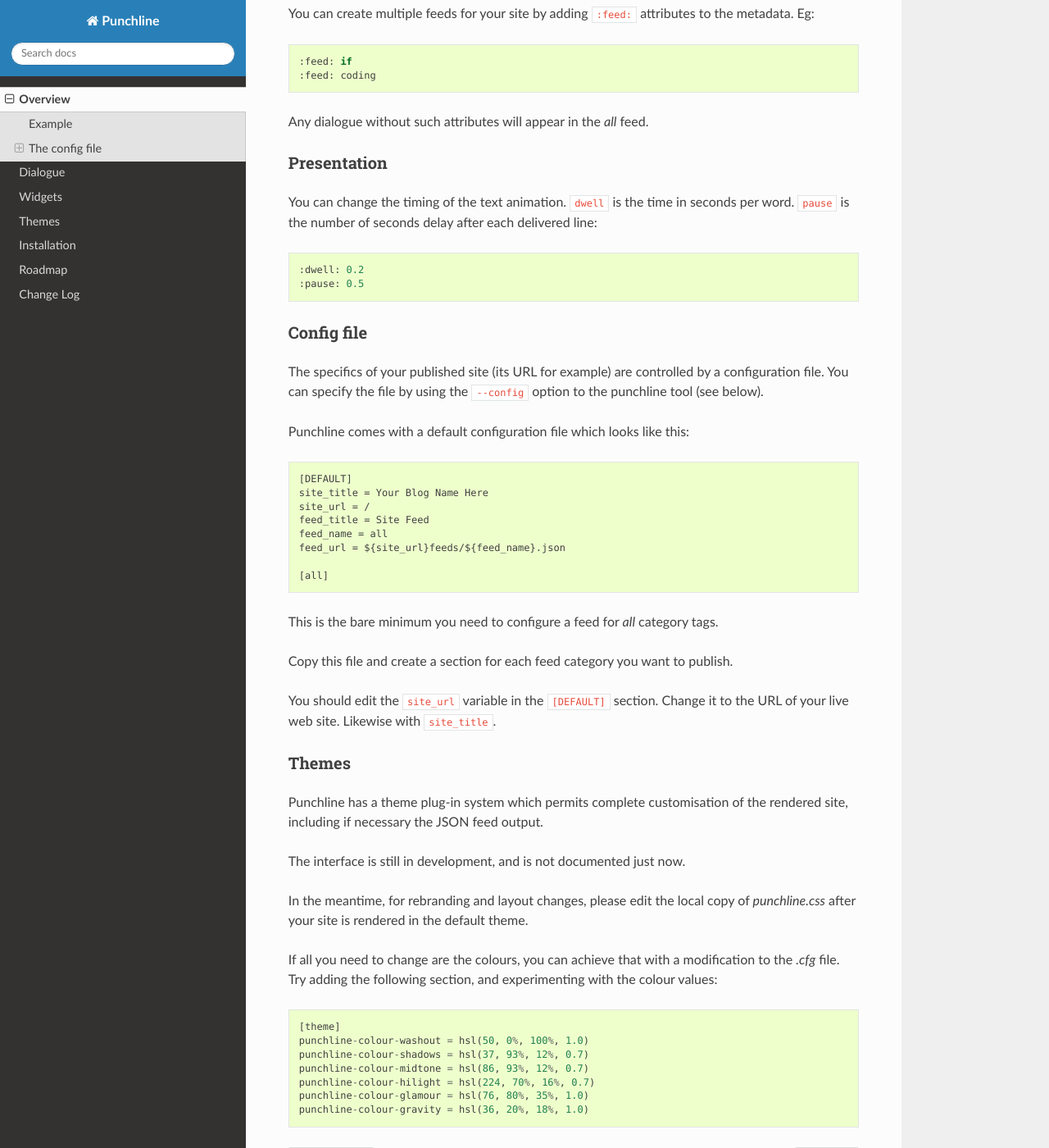
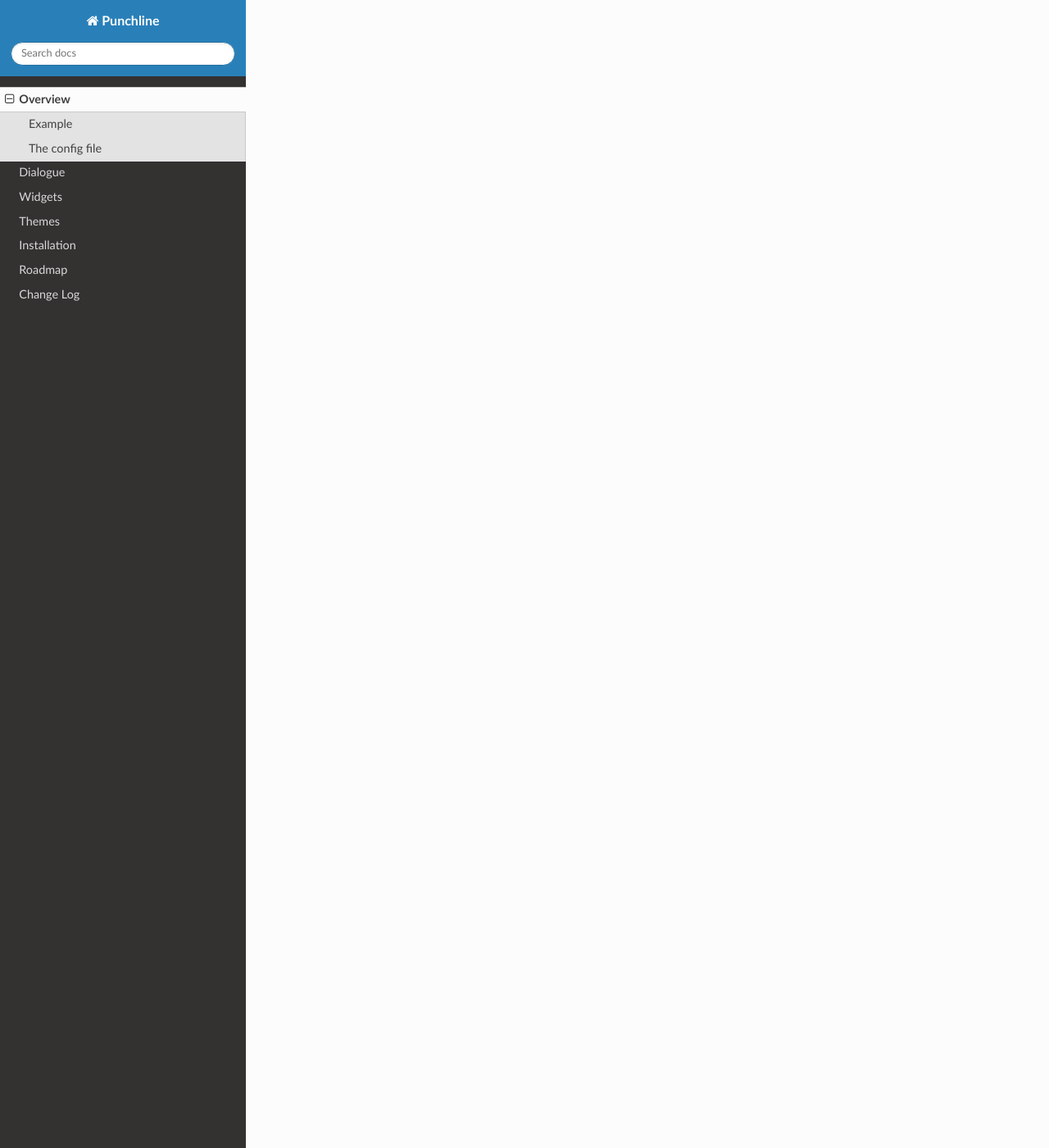
Before and after one commit to tundish/turberfield-punchline, a Sphinx documentation site: the page built from turberfield/punchline/doc/intro.rst, in a window 1280 px wide and 1400 px high, scrolled down 2126 px. Shown: the whole window at 82% size. Built offline with Sphinx 7.4.7 and the Read the Docs theme 2.0.0, drawn with Linux system fonts in a browser that asks for light colours; some of the changed text lies outside the part shown.

```diff
--- a/turberfield/punchline/doc/intro.rst
+++ b/turberfield/punchline/doc/intro.rst
@@ -69,99 +69,4 @@ Copy this file and create a section for each feed category you want to publish.
 You should edit the ``site_url`` variable in the ``[DEFAULT]`` section.
 Change it to the URL of your live web site. Likewise with ``site_title``.
 
-Releasing content
------------------
-
-You can use metadata to control when pages are published. Four fields are available for that.
-All are optional. All accept a date or timestamp string:
-
-made_at:
-    Captures the time you created the entry, eg: ``:made_at: 2020-08-29 14:16``
-
-edit_at:
-    Captures the time you last changed the entry, eg: ``:edit_at: 2020-08-29 10:03:22``
-
-view_at:
-    Specifies when you first want the entry to be seen, eg: ``:view_at: 2020-09-01``
-
-drop_at:
-    Specifies when you want the entry to be withdrawn, eg: ``:drop_at: 2020-09-30``
-
-
-Tags
-----
-
-You can use metadata to tag dialogue with whatever keywords you wish. You can add as many tags as you like
-to the metadata, eg::
-
-    :tag:   Python
-    :tag:   Linux
-
-Feeds
------
-
-You can create multiple feeds for your site by adding ``:feed:`` attributes to the metadata.
-Eg::
-
-    :feed: if
-    :feed: coding
-
-Any dialogue without such attributes will appear in the *all* feed.
-
-Presentation
-------------
-
-You can change the timing of the text animation. ``dwell`` is the time in seconds per word. ``pause`` is the
-number of seconds delay after each delivered line::
-
-
-    :dwell: 0.2
-    :pause: 0.5
-
-Config file
------------
-
-The specifics of your published site (its URL for example) are controlled by a configuration file. You can
-specify the file by using the ``--config`` option to the punchline tool (see below).
-
-Punchline comes with a default configuration file which looks like this::
-
-    [DEFAULT]
-    site_title = Your Blog Name Here
-    site_url = /
-    feed_title = Site Feed
-    feed_name = all
-    feed_url = ${site_url}feeds/${feed_name}.json
-
-    [all]
-
-This is the bare minimum you need to configure a feed for *all* category tags.
-
-Copy this file and create a section for each feed category you want to publish.
-
-You should edit the ``site_url`` variable in the ``[DEFAULT]`` section.
-Change it to the URL of your live web site. Likewise with ``site_title``.
-
-Themes
-------
-
-Punchline has a theme plug-in system which permits complete customisation of the rendered site, including if
-necessary the JSON feed output.
-
-The interface is still in development, and is not documented just now.
-
-In the meantime, for rebranding and layout changes, please edit the local copy of *punchline.css* after your site
-is rendered in the default theme.
-
-If all you need to change are the colours, you can achieve that with a modification to the *.cfg* file.
-Try adding the following section, and experimenting with the colour values::
-
-    [theme]
-    punchline-colour-washout = hsl(50, 0%, 100%, 1.0)
-    punchline-colour-shadows = hsl(37, 93%, 12%, 0.7)
-    punchline-colour-midtone = hsl(86, 93%, 12%, 0.7)
-    punchline-colour-hilight = hsl(224, 70%, 16%, 0.7)
-    punchline-colour-glamour = hsl(76, 80%, 35%, 1.0)
-    punchline-colour-gravity = hsl(36, 20%, 18%, 1.0)
-
 .. _reStructuredText: https://docutils.sourceforge.io/docs/user/rst/quickref.html
```
Also changed, not shown: turberfield/punchline/doc/dialogue.rst (+11 -1 lines), turberfield/punchline/doc/themes.rst (+33 -0 lines), turberfield/punchline/doc/widgets.rst (+10 -0 lines).
